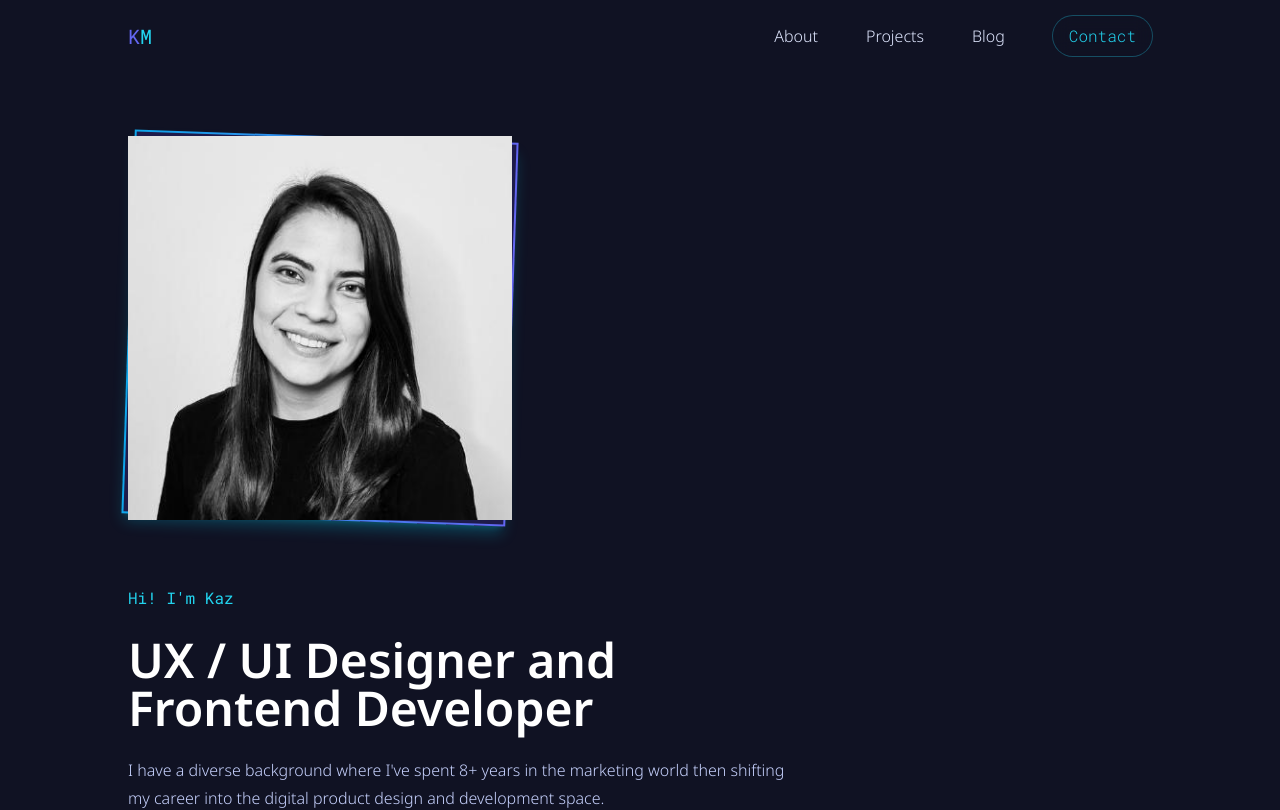
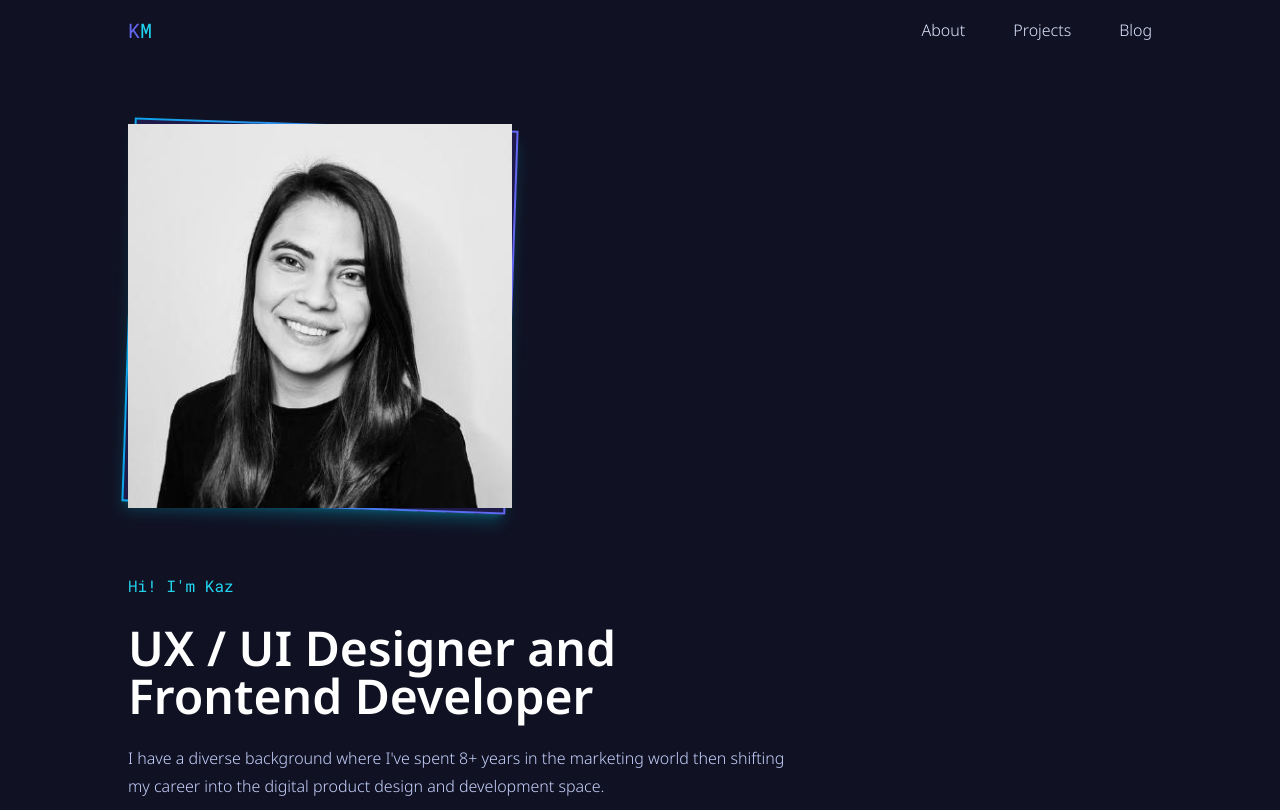
Before and after one commit to kazmonroy/my-blog, a Next.js app: page /about in a window 1280 px wide. Shown: the top 810 px of the page. Built offline with nearby package versions, Linux system fonts and the light colour scheme; a web font is replaced by a local one.

Commit message:
Fix navbar on mobile

```diff
--- a/app/components/Header.tsx
+++ b/app/components/Header.tsx
@@ -1,7 +1,7 @@
 'use client';
 
 import Link from 'next/link';
-import { RefObject, useEffect, useRef, useState } from 'react';
+import { useEffect, useRef, useState } from 'react';
 import { Menu } from 'react-feather';
 
 export default function Header() {
@@ -53,16 +53,13 @@ export default function Header() {
           <li className='font-white hover:text-indigo-500 font-light transition-all ease-in-out'>
             <Link href='/blog'>Blog</Link>
           </li>
-          <li className='font-roboto px-4 py-2 text-cyan-400 backdrop-blur ring-1 ring-cyan-900 font-light rounded-full hover:bg-cyan-500 hover:text-white hover:transition-all'>
-            <Link href='/contact'>Contact</Link>
-          </li>
         </ul>
 
         <ul
           ref={ref}
           className={`${
             isOpen
-              ? 'absolute backdrop-blur-sm w-screen  opacity-100 top-14 -left-4 py-4 transition-all ease-in-out border-b border-indigo-950'
+              ? 'absolute z-10 backdrop-blur-sm w-screen  opacity-100 top-14 -left-4 py-4 transition-all ease-in-out border-b border-indigo-950'
               : 'absolute  w-screen  opacity-0 -top-80 -left-4 b py-4 transition-all ease-in-out'
           } flex flex-col gap-6 items-center bg-[#101223]/90 md:hidden`}
         >
```
